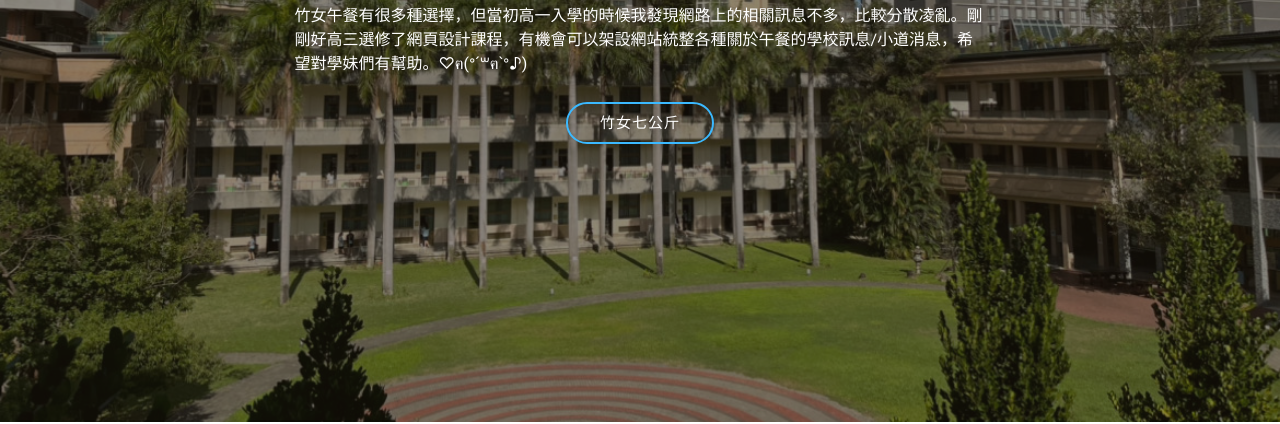
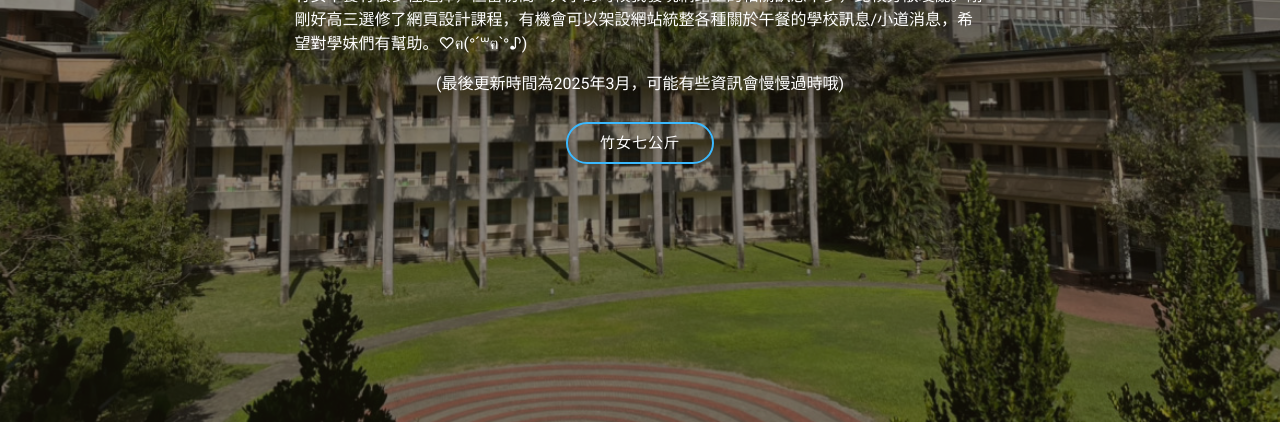
Before and after one commit to breezywhisper/breezywhisper.github.io, a plain HTML site: page hgsh.lunch/index.html in a window 1280 px wide. Shown: the part 378-802 px from the top of the page. Drawn offline with Linux system fonts and the light colour scheme.

Commit message:
Update index.html

```diff
--- a/hgsh.lunch/index.html
+++ b/hgsh.lunch/index.html
@@ -83,6 +83,7 @@
           <div class="carousel-container">
             <h2><span>竹女</span>午餐指南</h2>
             <p>竹女午餐有很多種選擇，但當初高一入學的時候我發現網路上的相關訊息不多，比較分散凌亂。剛剛好高三選修了網頁設計課程，有機會可以架設網站統整各種關於午餐的學校訊息/小道消息，希望對學妹們有幫助。♡ฅ(ᐤˊ꒳ฅˋᐤ♪)</p>
+			  <p>(最後更新時間為2025年3月，可能有些資訊會慢慢過時哦)</p>
 			  <div>
               <a href="#竹女七公斤" class="btn-get-started">竹女七公斤</a>
             </div>
```
